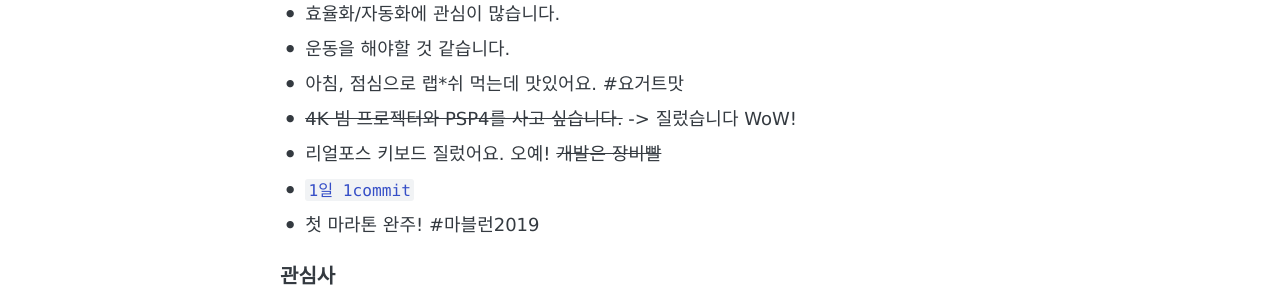
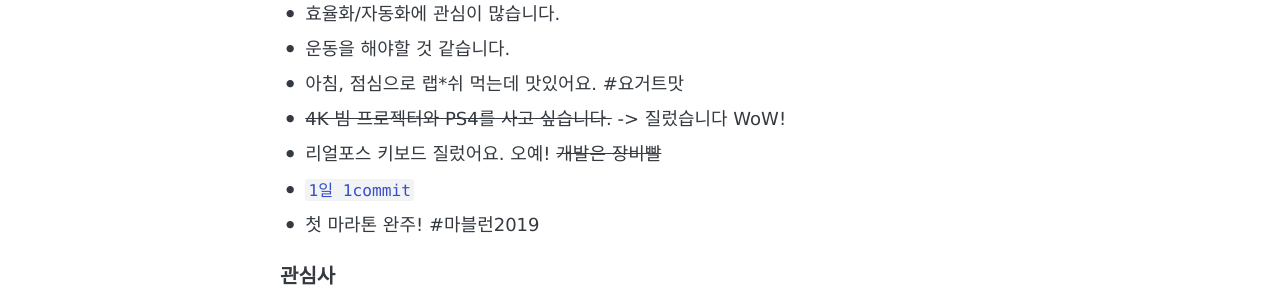
Before and after one commit to inahjeon/inahjeon.github.io, a Jekyll site: the page built from about.md, in a window 1280 px wide. Shown: the part 743-1043 px from the top of the page. Built offline with Jekyll 4.4.1, drawn with Linux system fonts in a browser that asks for light colours.

Commit message:
Fix typo

```diff
--- a/about.md
+++ b/about.md
@@ -23,7 +23,7 @@ permalink: /about/
 - 효율화/자동화에 관심이 많습니다.
 - 운동을 해야할 것 같습니다.
 - 아침, 점심으로 랩*쉬 먹는데 맛있어요. \#요거트맛
-- ~~4K 빔 프로젝터와 PSP4를 사고 싶습니다.~~ -> 질렀습니다 WoW!
+- ~~4K 빔 프로젝터와 PS4를 사고 싶습니다.~~ -> 질렀습니다 WoW!
 - 리얼포스 키보드 질렀어요. 오예! ~~개발은 장비빨~~
 - `1일 1commit`
 - 첫 마라톤 완주! #마블런2019
```
